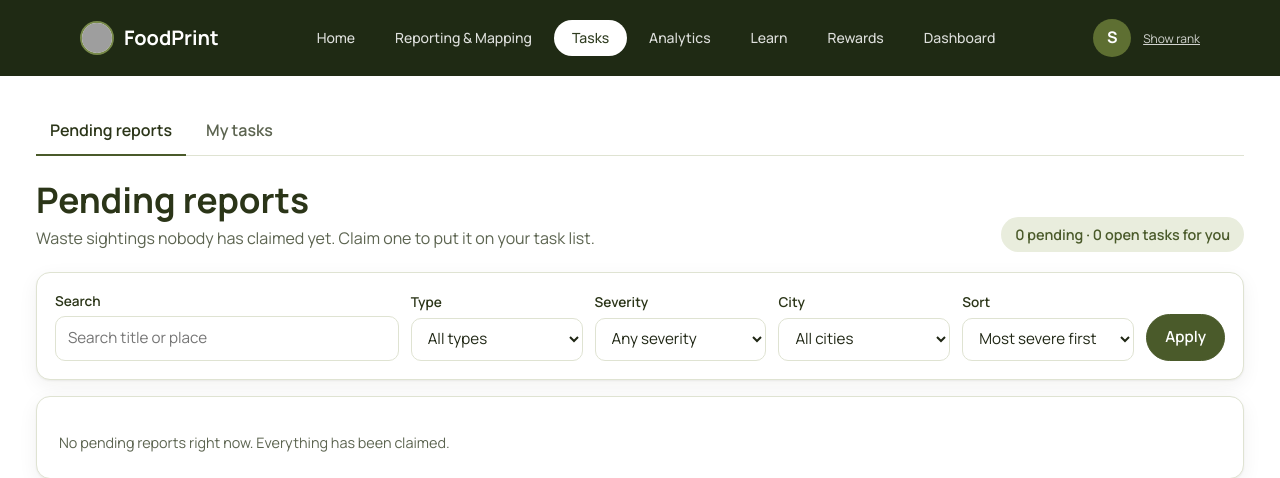
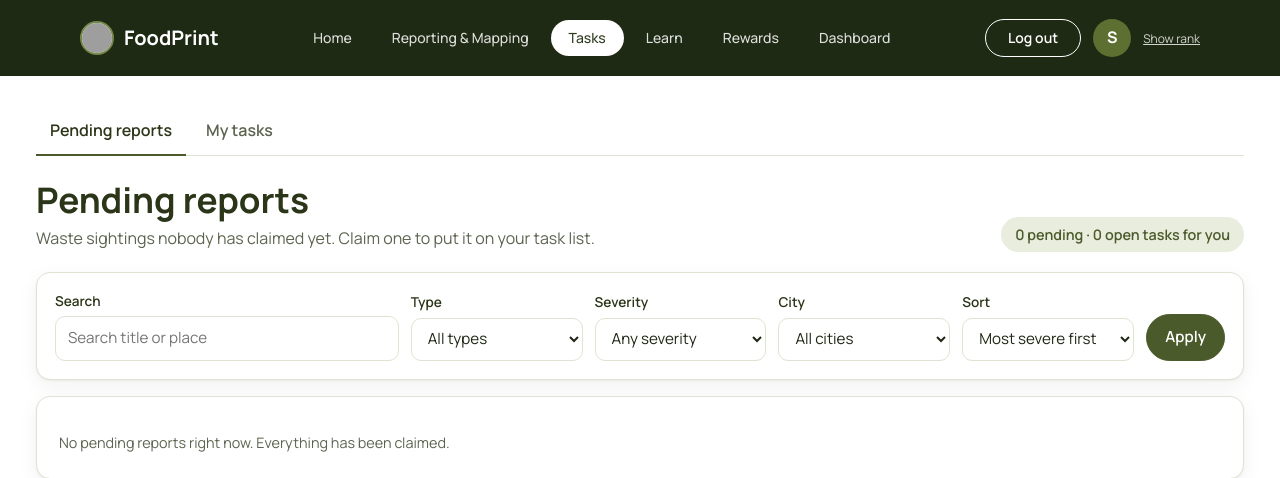
Before and after one commit to PBP-Group-KKI2/foodprint, a Django app: page /tasks/ in a window 1280 px wide. Shown: the top 478 px of the page. Run offline with Django 5.2, Linux system fonts and the light colour scheme; the visitor is signed in with stand-in values (Sample User, id 1); data that the repository does not hold is empty; grey boxes are pictures that could not be loaded.

Commit message:
Add Log out to navbar, hide Analytics for non-allowed roles, fix task_dispatch.js path

```diff
--- a/templates/landing_page.html
+++ b/templates/landing_page.html
@@ -39,7 +39,7 @@
           <li><a href="{% url 'main:landing' %}" class="navbar__link navbar__link--active">Home</a></li>
           <li><a href="{% url 'main:report_map' %}" class="navbar__link">Reporting &amp; Mapping</a></li>
           {% if user.is_staff or user.profile.role == 'OFFICIAL' %}<li><a href="{% url 'dispatch:pending_reports' %}" class="navbar__link">Tasks</a></li>{% endif %}
-          <li><a href="{% url 'analytics:show_analytics' %}" class="navbar__link">Analytics</a></li>
+          {% if user.profile.role == 'OFFICIAL' or user.profile.role == 'ORGANIZATION' %}<li><a href="{% url 'analytics:show_analytics' %}" class="navbar__link">Analytics</a></li>{% endif %}
           <li><a href="{% url 'education:article_list' %}" class="navbar__link">Learn</a></li>
           <li><a href="{% if user.is_authenticated %}{% url 'main:dashboard_router' %}{% else %}{% url 'main:login' %}{% endif %}" class="navbar__link">Rewards</a></li>
           <li><a href="{% if user.is_authenticated %}{% url 'main:dashboard_router' %}{% else %}{% url 'main:login' %}{% endif %}" class="navbar__link">Dashboard</a></li>
--- a/templates/navbar.html
+++ b/templates/navbar.html
@@ -25,7 +25,7 @@
         <li><a href="{% url 'main:landing' %}" class="navbar__link{% if view_name == 'main:landing' %} navbar__link--active{% endif %}"{% if view_name == 'main:landing' %} aria-current="page"{% endif %}>Home</a></li>
         <li><a href="{% url 'main:report_map' %}" class="navbar__link{% if view_name == 'main:report_map' %} navbar__link--active{% endif %}"{% if view_name == 'main:report_map' %} aria-current="page"{% endif %}>Reporting &amp; Mapping</a></li>
         {% if user.is_staff or user.profile.role == 'OFFICIAL' %}<li><a href="{% url 'dispatch:pending_reports' %}" class="navbar__link{% if ns == 'dispatch' %} navbar__link--active{% endif %}"{% if ns == 'dispatch' %} aria-current="page"{% endif %}>Tasks</a></li>{% endif %}
-        <li><a href="{% url 'analytics:show_analytics' %}" class="navbar__link{% if ns == 'analytics' %} navbar__link--active{% endif %}"{% if ns == 'analytics' %} aria-current="page"{% endif %}>Analytics</a></li>
+        {% if user.profile.role == 'OFFICIAL' or user.profile.role == 'ORGANIZATION' %}<li><a href="{% url 'analytics:show_analytics' %}" class="navbar__link{% if ns == 'analytics' %} navbar__link--active{% endif %}"{% if ns == 'analytics' %} aria-current="page"{% endif %}>Analytics</a></li>{% endif %}
         <li><a href="{% url 'education:article_list' %}" class="navbar__link{% if ns == 'education' %} navbar__link--active{% endif %}"{% if ns == 'education' %} aria-current="page"{% endif %}>Learn</a></li>
         <li><a href="{% url 'main:show_reward' %}" class="navbar__link{% if ns == 'rewards' %} navbar__link--active{% endif %}"{% if ns == 'rewards' %} aria-current="page"{% endif %}>Rewards</a></li>
         <li><a href="#" class="navbar__link{% if ns == 'analytics' %} navbar__link--active{% endif %}"{% if ns == 'analytics' %} aria-current="page"{% endif %}>Dashboard</a></li>
@@ -34,6 +34,7 @@
 
     <div class="navbar__actions">
       {% if user.is_authenticated %}
+        <a href="{% url 'main:logout' %}" class="btn btn--outline navbar__cta">Log out</a>
         <a href="{% url 'main:update_profile' %}" class="navbar__profile" title="Edit Profil ({{ user.username }})">{{ user.username|slice:":1"|upper }}</a>
         {% if user.profile.show_rank %}
           <span class="rank-tag rank-tag--{{ user.profile.rank|lower }}">{{ user.profile.rank_label }}</span>
@@ -67,6 +68,7 @@
       <li><a href="{% url 'main:show_reward' %}"{% if ns == 'rewards' %} aria-current="page"{% endif %}>Rewards</a></li>
       <li><a href="#"{% if ns == 'analytics' %} aria-current="page"{% endif %}>Dashboard</a></li>
       {% if user.is_authenticated %}
+        <li><a href="{% url 'main:logout' %}">Log out</a></li>
       {% else %}
         <li><a href="{% url 'main:login' %}">Log in</a></li>
       {% endif %}
```
Also changed, not shown: main/migrations/0005_merge_20261030_1107.py (added), static/task_dispatch/js/task_dispatch.js (renamed from static/task_dispatch/css/js/task_dispatch.js).
